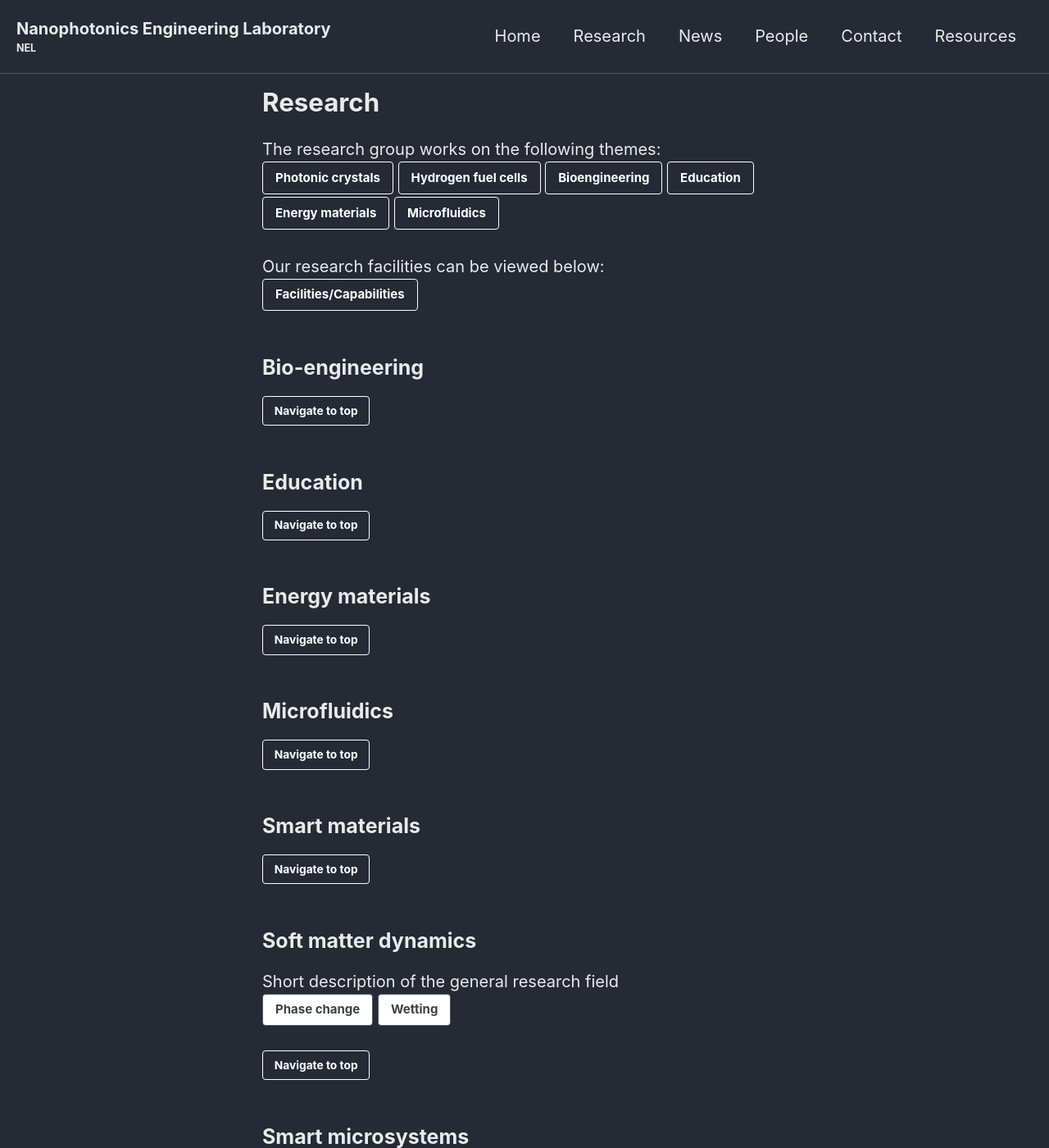
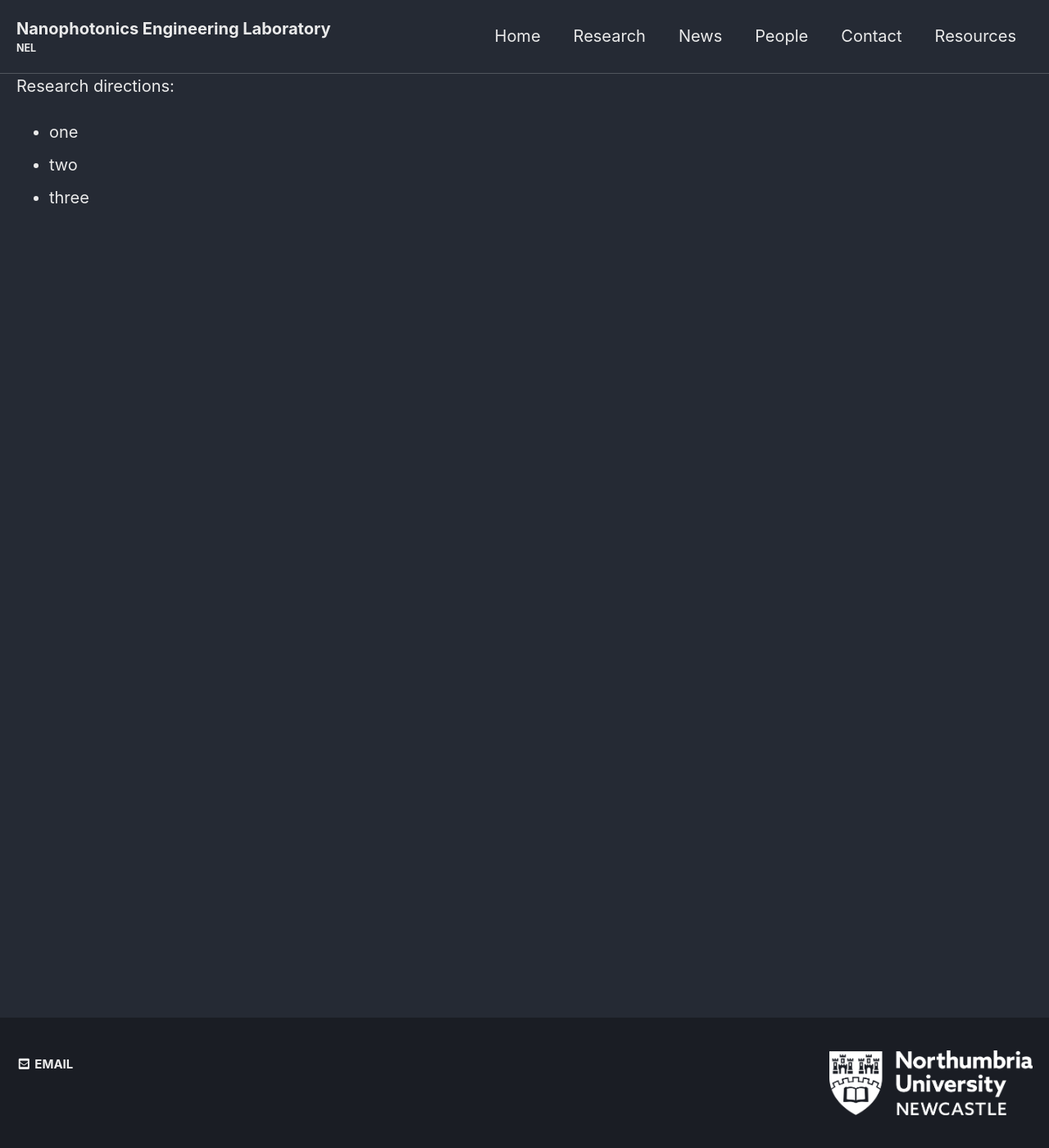
Before and after one commit to qubits/nanophotonicenglab.github.io, a Jekyll site: the page built from _pages/research.md, in a window 1280 px wide and 1400 px high. Shown: the whole window at 82% size. Built offline with Jekyll 4.4.1, drawn with Linux system fonts in a browser that asks for light colours; cached includes are drawn as plain includes.

Commit message:
Update research.md
test

```diff
--- a/_pages/research.md
+++ b/_pages/research.md
@@ -1,46 +1,11 @@
 ---
 title:  "Research"
-layout: archive
+layout: splash
 permalink: /Research/
 comments: true
 ---
-<a id="Top_of_page">
+Research directions:
 
-The research group works on the following themes:<br>
-  [Photonic crystals](#PhC){: .btn .btn--light-outline}
-  [Hydrogen fuel cells](#H2O){: .btn .btn--light-outline}
-  [Bioengineering](#Bioengineering){: .btn .btn--light-outline}
-  [Education](#Education){: .btn .btn--light-outline}
-  [Energy materials](#Energy_materials){: .btn .btn--light-outline}
-  [Microfluidics](#Microfluidics){: .btn .btn--light-outline}
-<!--  [Smart materials](#Smart_materials){: .btn .btn--light-outline}
-  [Soft matter](#Soft_matter){: .btn .btn--light-outline}
-  [Smart microsystems](#Smart_microsystems){: .btn .btn--light-outline}-->
-
-Our research facilities can be viewed below:<br>
-  [Facilities/Capabilities]({{ site.url }}{{ site.baseurl }}/Facilities/){: .btn .btn--light-outline}
-
-## Bio-engineering <a id="Bioengineering">
-  [Navigate to top](#Top_of_page){: .btn .btn--light-outline .btn--small}
-
-## Education <a id="Education">
-  [Navigate to top](#Top_of_page){: .btn .btn--light-outline .btn--small}
-
-## Energy materials <a id="Energy_materials">
-  [Navigate to top](#Top_of_page){: .btn .btn--light-outline .btn--small}
-
-## Microfluidics <a id="Microfluidics">
-  [Navigate to top](#Top_of_page){: .btn .btn--light-outline .btn--small}
-
-## Smart materials <a id="Smart_materials">
-  [Navigate to top](#Top_of_page){: .btn .btn--light-outline .btn--small}
-
-## Soft matter dynamics <a id="Soft_matter">
-Short description of the general research field<br>
-[Phase change]({{ site.url }}{{ site.baseurl }}/Phase_change/){: .btn .btn--inverse}
-[Wetting]({{ site.url }}{{ site.baseurl }}/Wetting/){: .btn .btn--inverse}
-
-[Navigate to top](#Top_of_page){: .btn .btn--light-outline .btn--small}
-
-## Smart microsystems <a id="Smart_microsystems">
-[Navigate to top](#Top_of_page){: .btn .btn--light-outline .btn--small}
+* one
+* two
+* three
```
